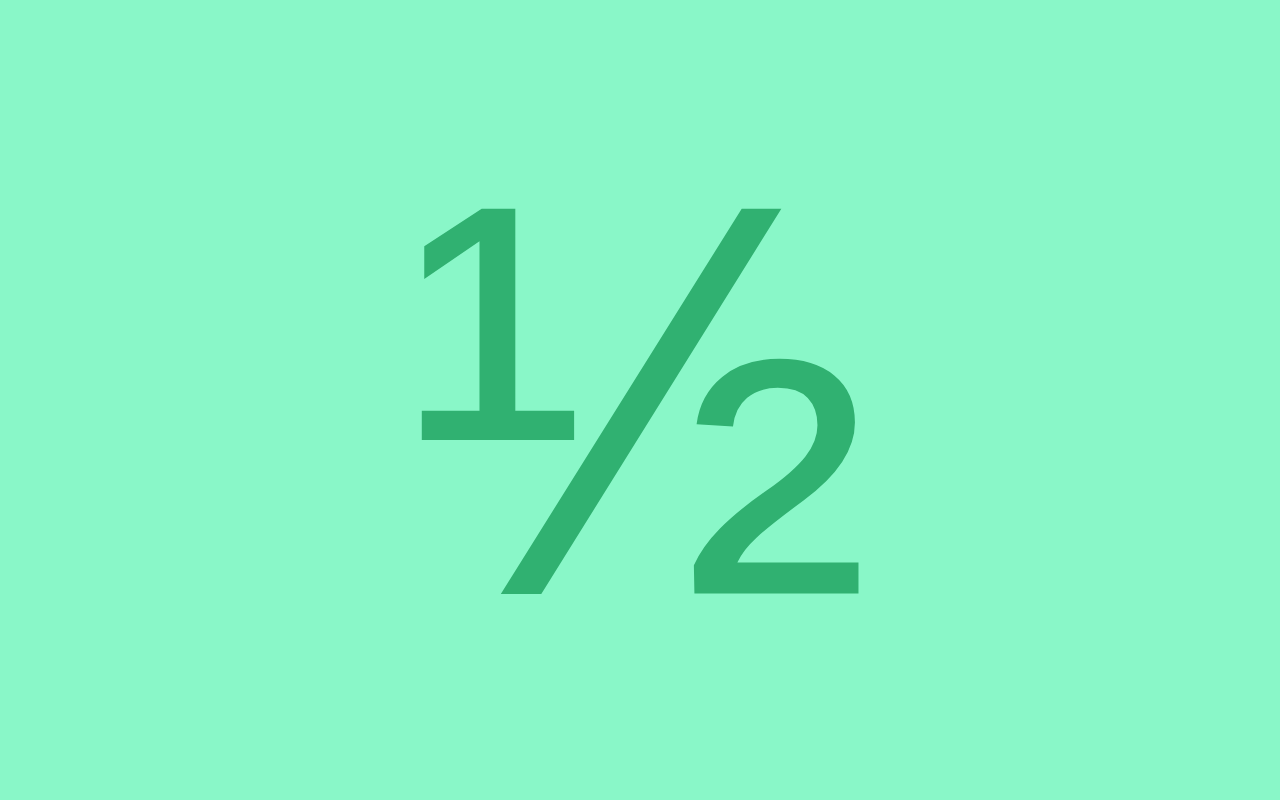
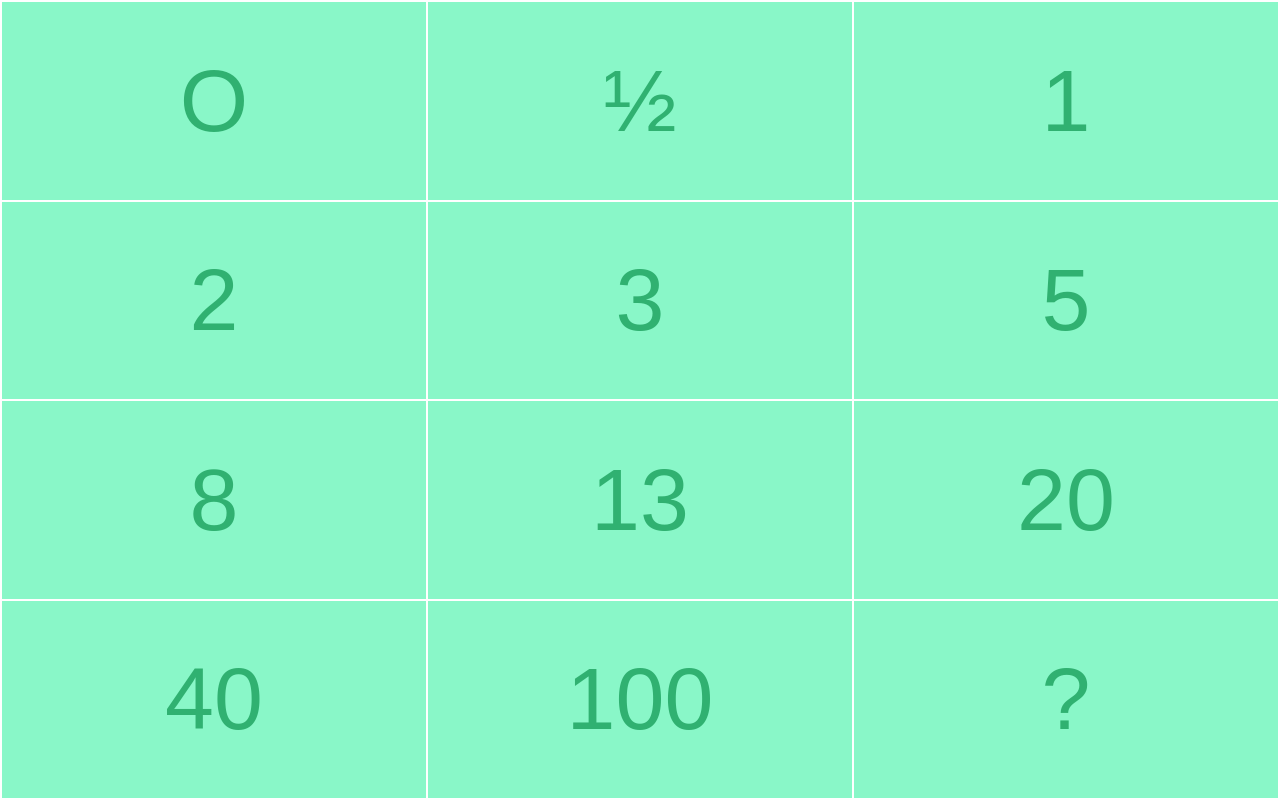
Before and after one commit to zamomin/planning-poker, a plain HTML site: page index.html in a window 1280 px wide. Drawn offline with Linux system fonts and the light colour scheme.

Commit message:
documents linked

```diff
--- a/index.html
+++ b/index.html
@@ -10,23 +10,46 @@
     padding: 0;
     height: 100%;
   }
-  .card {
+  table {
     height: 100%;
-    background-color: #89f7c8;
-    text-align: center;
-    display: table;
     width: 100%;
   }
-  .card span {
+  td {
+    text-align: center;
+    background-color: #89f7c8;
+    width: 33.333%;
+  }
+  a {
     font-family: sans-serif;
-    font-size: 35em;
+    font-size: 5.5em;
+    text-decoration: none;
     color:#30b171;
-    display: table-cell;
-    vertical-align: middle;
   }
+
   </style>
 </head>
 <body>
-  <div class="card"><span>½</span></div>
+  <table>
+    <tr>
+      <td><a href="0.html">O</a></td>
+      <td><a href="back.html">½</a></td>
+      <td><a href="1.html">1</a></td>
+    </tr>
+    <tr>
+      <td><a href="2.html">2</a></td>
+      <td><a href="3.html">3</a></td>
+      <td><a href="5.html">5</a></td>
+    </tr>
+    <tr>
+      <td><a href="8.html">8</a></td>
+      <td><a href="13.html">13</a></td>
+      <td><a href="20.html">20</a></td>
+    </tr>
+    <tr>
+      <td><a href="40.html">40</a></td>
+      <td><a href="100.html">100</a></td>
+    <td><a href="questionmark.html">?</a></td>
+    </tr>
+  </table>
 </body>
 </html>
```
Also changed, not shown: back.html (added, +33 -0 lines), half.html (added, +33 -0 lines).
